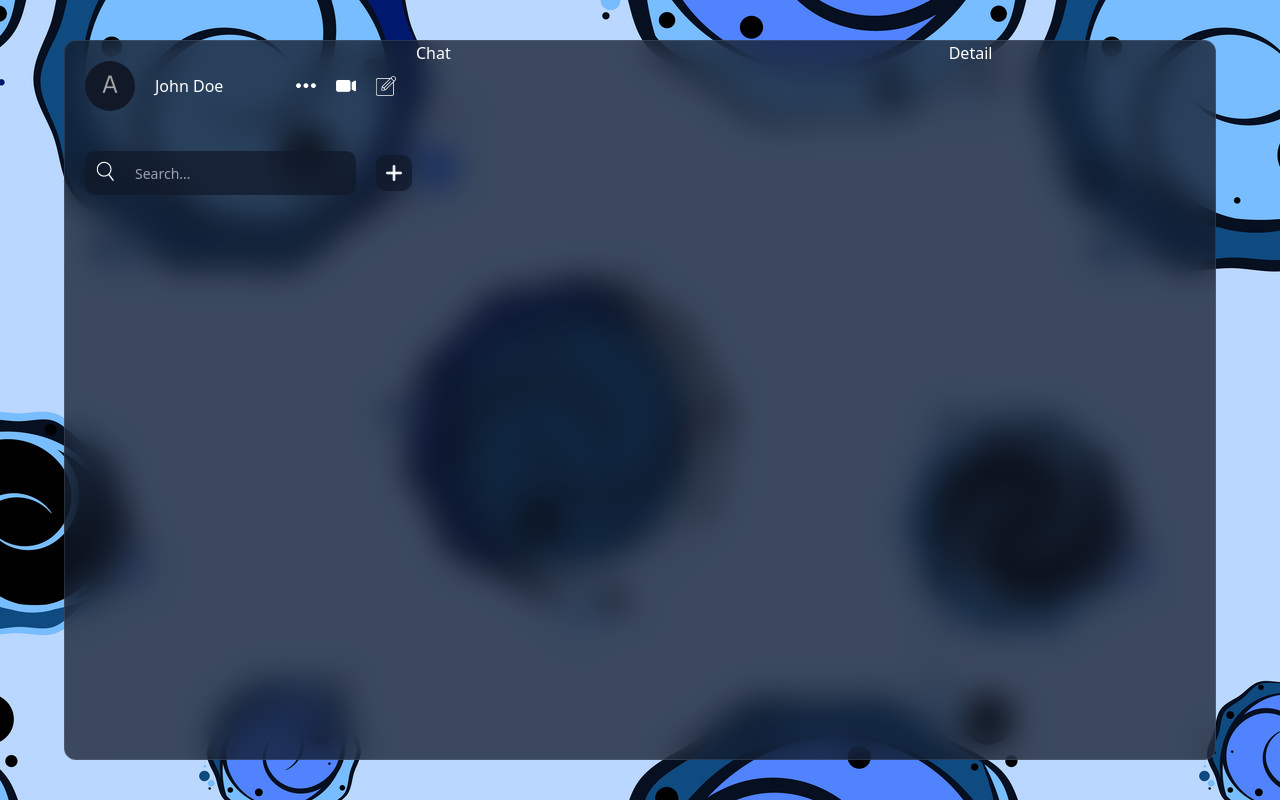
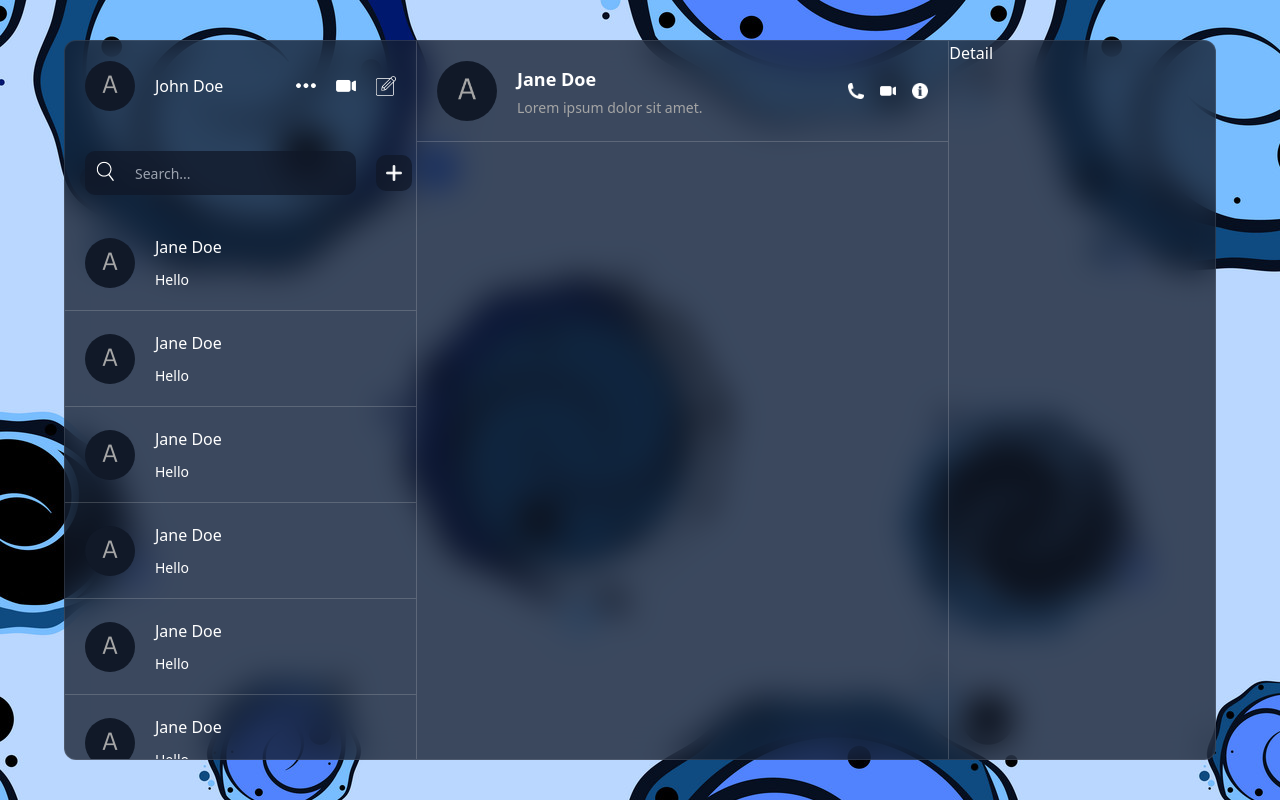
Before and after one commit to safak/react-firebase-chat, a React (Vite) app: page / in a window 1280 px wide. Built offline with nearby package versions, Linux system fonts and the light colour scheme.

Commit message:
Top Chat Component

```diff
--- a/src/App.jsx
+++ b/src/App.jsx
@@ -4,12 +4,10 @@ import List from "./components/list/List";
 
 const App = () => {
   return (
-    <div>
-      <p className="w-90v h-90v bg-dark-blue flex rounded-xl border border-white/10 backdrop-blur-lg backdrop-saturate-100">
-        <List />
-        <Chat />
-        <Detail />
-      </p>
+    <div className="w-90v h-90v bg-dark-blue flex rounded-xl border border-white/10 backdrop-blur-lg backdrop-saturate-100">
+      <List />
+      <Chat />
+      <Detail />
     </div>
   );
 };
--- a/src/components/chat/Chat.jsx
+++ b/src/components/chat/Chat.jsx
@@ -1,5 +1,33 @@
 function Chat() {
-  return <div className="flex-[2_2_0%]">Chat</div>;
+  return (
+    <div className="h-full flex-[2_2_0%] border-x border-[#dddddd35]">
+      <div className="flex items-center justify-between border-b border-[#dddddd35] p-5">
+        <div className="flex items-center gap-5">
+          <img
+            className="h-[60px] w-[60px] rounded-full object-cover"
+            src="./avatar.png"
+            alt=""
+          />
+          <div className="flex flex-col gap-[5px]">
+            <span className="text-lg font-bold">Jane Doe</span>
+            <p className="text-sm font-light text-[#a5a5a5]">
+              Lorem ipsum dolor sit amet.
+            </p>
+          </div>
+        </div>
+
+        <div className="flex gap-4">
+          <img className="h-4 w-4" src="./phone.png" alt="" />
+          <img className="h-4 w-4" src="./video.png" alt="" />
+          <img className="h-4 w-4" src="./info.png" alt="" />
+        </div>
+      </div>
+
+      <div className="center"></div>
+
+      <div className="bottom"></div>
+    </div>
+  );
 }
 
 export default Chat;
--- a/src/components/list/List.jsx
+++ b/src/components/list/List.jsx
@@ -3,7 +3,7 @@ import Userinfo from "./userInfo/Userinfo";
 
 function List() {
   return (
-    <div className="flex-1">
+    <div className="flex flex-1 flex-col">
       <Userinfo />
       <ChatList />
     </div>
--- a/src/components/list/chatList/ChatList.jsx
+++ b/src/components/list/chatList/ChatList.jsx
@@ -1,10 +1,11 @@
 import { useState } from "react";
+import ListItem from "./ListItem";
 
 function ChatList() {
   const [addMode, setAddMode] = useState(false);
 
   return (
-    <div className="">
+    <div className="flex-1 overflow-scroll">
       <div className="flex items-center gap-5 p-5">
         <div className="bg-dark-blue flex flex-1 gap-5 rounded-[10px] p-[10px]">
           <img className="h-5 w-5" src="./search.png" alt="" />
@@ -21,6 +22,13 @@ function ChatList() {
           alt=""
         />
       </div>
+      <ListItem />
+      <ListItem />
+      <ListItem />
+      <ListItem />
+      <ListItem />
+      <ListItem />
+      <ListItem />
     </div>
   );
 }
--- /dev/null
+++ b/src/components/list/chatList/ListItem.jsx
@@ -0,0 +1,17 @@
+function ListItem() {
+  return (
+    <div className="flex cursor-pointer items-center gap-5 border-b border-[#dddddd35] p-5">
+      <img
+        src="./avatar.png"
+        alt=""
+        className="h-[50px] w-[50px] rounded-full object-cover"
+      />
+      <div className="flex flex-col gap-[10px]">
+        <span className="font-medium">Jane Doe</span>
+        <p className="text-[14px] font-light">Hello</p>
+      </div>
+    </div>
+  );
+}
+
+export default ListItem;
```
